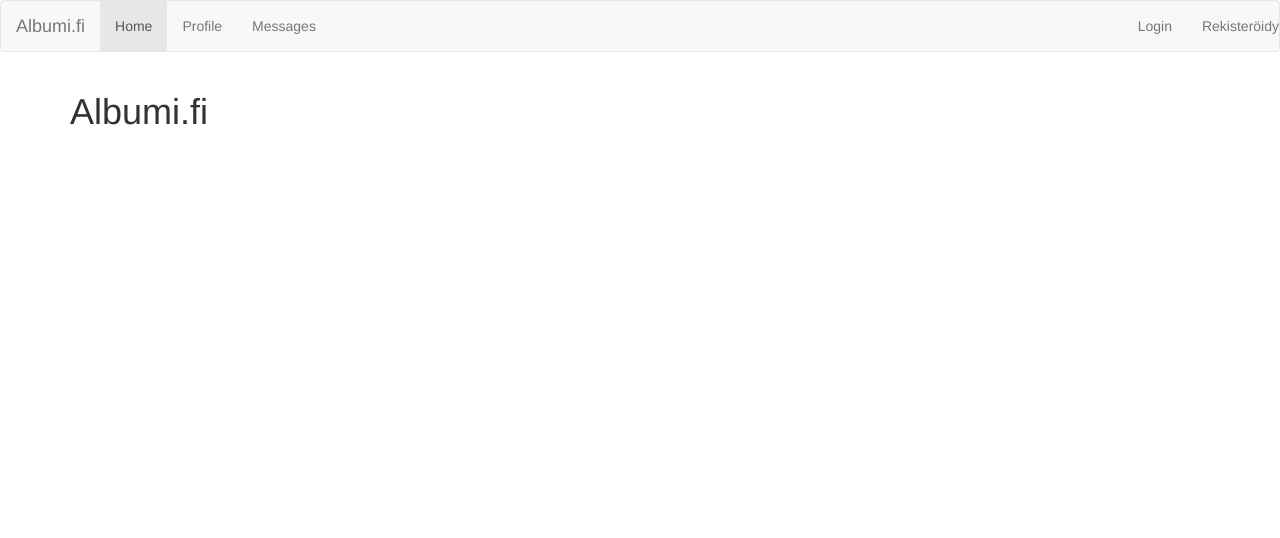
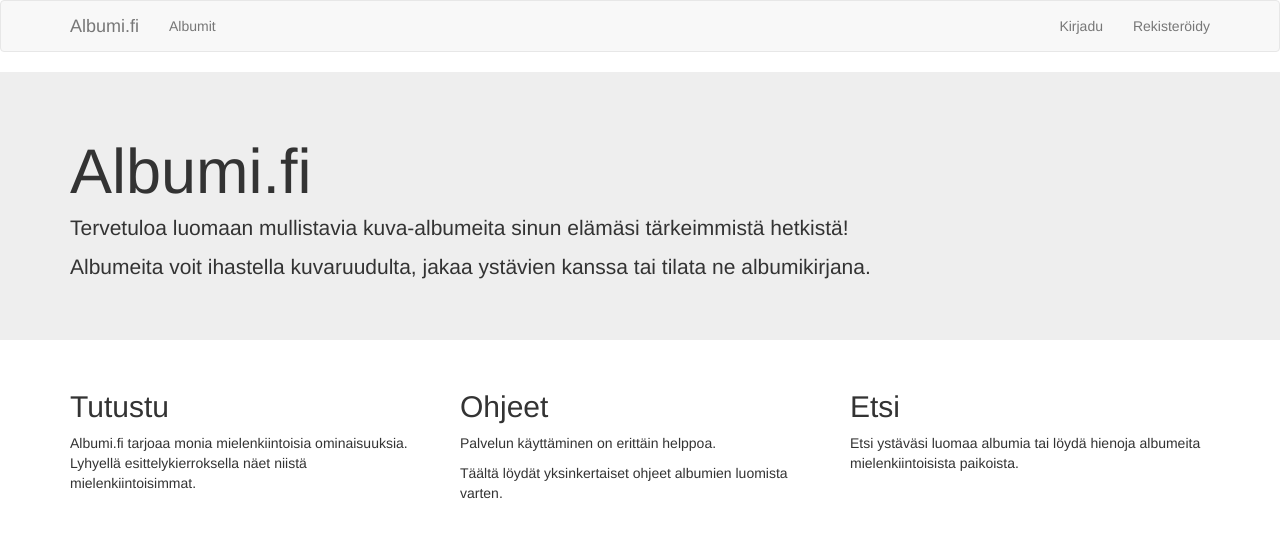
Before and after one commit to LKajan/albumiprojekti, a Django app: page /albumi/ in a window 1280 px wide. Shown: the top 538 px of the page. Run offline with Django 3.2, Linux system fonts and the light colour scheme; parts of the project's set-up code (start-up, migrations or seed data) failed here and were passed over; some libraries are stand-ins or nearby versions.

Commit message:
Sekalaisia ominaisuuksia käyttöliittymään. Tallennuksen tekeminen aloitettu. closes #14 #6 #12

```diff
--- a/albumiprojekti/albumi/fixtures/initial_data.json
+++ b/albumiprojekti/albumi/fixtures/initial_data.json
@@ -39,7 +39,9 @@
     "pk": 1,
     "model": "albumi.albumi",
     "fields": {
-        "nimi": "Ensimmainen testialbumi",
+        "nimi": "testialbumi",
+        "julkinen": true,
+        "julkinenUrlID": 789876515445,
         "kayttaja": 2,
         "koko_y": 424,
         "koko_x": 600
--- a/albumiprojekti/albumi/static/css/albumiLayout.css
+++ b/albumiprojekti/albumi/static/css/albumiLayout.css
@@ -21,3 +21,8 @@ canvas {
 canvas.over {
     border-style: dashed;
 }
+
+.muokattavaTeksti {
+	border:0;
+	width: 100%;
+}
--- a/albumiprojekti/albumi/templates/albumi/index.html
+++ b/albumiprojekti/albumi/templates/albumi/index.html
@@ -8,10 +8,30 @@
 
 {% block content %}
 
+<div class="jumbotron">
+	<div class="container">
+		<h1>Albumi.fi</h1>
+		<p>Tervetuloa luomaan mullistavia kuva-albumeita sinun elämäsi tärkeimmistä hetkistä!</p>
+		<p>Albumeita voit ihastella kuvaruudulta, jakaa ystävien kanssa tai tilata ne albumikirjana.</p>
+	</div>
+</div>
 <div class="container">
-	<div class="row">
-		<h1>Albumi.fi</h1>
-	</div>
+    <div class="row">
+        <div class="col-md-4">
+            <h2>Tutustu</h2>
+            <p>Albumi.fi tarjoaa monia mielenkiintoisia ominaisuuksia. Lyhyellä esittelykierroksella
+            näet niistä mielenkiintoisimmat.</p>
+        </div>
+        <div class="col-md-4">
+            <h2>Ohjeet</h2>
+            <p>Palvelun käyttäminen on erittäin helppoa.</p>
+            <p>Täältä löydät yksinkertaiset ohjeet albumien luomista varten.</p>
+        </div>
+        <div class="col-md-4">
+            <h2>Etsi</h2>
+            <p>Etsi ystäväsi luomaa albumia tai löydä hienoja albumeita mielenkiintoisista paikoista.</p>
+        </div>
+    </div>
 </div>
 
 {% endblock %}
--- a/albumiprojekti/albumi/templates/base.html
+++ b/albumiprojekti/albumi/templates/base.html
@@ -15,30 +15,35 @@
         <title>{% block title %}Template{% endblock %}</title>
     </head>
     <body>
-
         <nav class="navbar navbar-default" role="navigation">
+            <div class="container">
 				<!-- Brand and toggle get grouped for better mobile display -->
 				<div class="navbar-header">
-                <a class="navbar-brand" href="#">Albumi.fi</a>
+	                <a class="navbar-brand" href="/albumi">Albumi.fi</a>
 	            </div>
 				<ul class="nav navbar-nav">
-			    <li class="active"><a href="#">Home</a></li>
-			    <li><a href="#">Profile</a></li>
-			    <li><a href="#">Messages</a></li>
+	            {% if user.is_authenticated %}
+	                 <li><a href="/albumi/albumit">Omat albumit</a></li>
+	            {% else %}
+	                <li><a href="/albumi/albumit">Albumit</a></li>
+	            {% endif %}
 				</ul>
 				<ul class="nav navbar-nav navbar-right">
 				{% if user.is_authenticated %}
+                    <li><a href="/albumi/tilaukset">Omat tilaukset</a></li>
+			        <li><a href="/albumi/tili">Käyttäjätili</a></li>
 				    <li><a href="/albumi/logout">Kirjaudu ulos</a></li>
 				{% else %}
-                <li><a href="/albumi/login">Login</a></li>
+	                <li><a href="/albumi/login">Kirjadu</a></li>
 	                <li><a href="/albumi/rekisterointi">Rekisteröidy</a></li>
 				{% endif %}
 		        </ul>
+	        </div>
         </nav>
-        <div class="container">
+
         {% block content %}
 
         {% endblock %}
-        </div>
+
     </body>
 </html>
--- a/albumiprojekti/albumi/templates/registration/login.html
+++ b/albumiprojekti/albumi/templates/registration/login.html
@@ -2,6 +2,8 @@
 
 {% block content %}
 
+<div class="container">
+    <div class="row">
 		{% if form.errors %}
 		<p>Your username and password didn't match. Please try again.</p>
 		{% endif %}
@@ -22,5 +24,6 @@
 			<input type="submit" value="login" />
 			<input type="hidden" name="next" value="{{ next }}" />
 		</form>
-
+	</div>
+</div>
 {% endblock %}
--- a/albumiprojekti/albumi/urls.py
+++ b/albumiprojekti/albumi/urls.py
@@ -15,6 +15,9 @@ urlpatterns = patterns('',
     url(r'albumi/(\d+)/(\d+).json', albumJson),
     url(r'albumi/(\d+)/?$', albumi),
     url(r'albumi/(\d+)/muokkaa', albumiMuokkaus),
+    url(r'albumi/(uusi)/muokkaa', albumiMuokkaus),
+    url(r'albumit/?$', albumit),
+    url(r'tallenna/?$', tallennus),
     url(r'^rekisterointi/?$', rekisteroityminen, name='rekisterointi'),
     url(r'^login/?$', 'django.contrib.auth.views.login'),
     url(r'^logout/?$', 'django.contrib.auth.views.logout', {'next_page': '/albumi'})
--- a/albumiprojekti/albumi/views.py
+++ b/albumiprojekti/albumi/views.py
@@ -1,6 +1,5 @@
-from django.shortcuts import render, render_to_response, get_object_or_404, RequestContext
+from django.shortcuts import render, get_object_or_404
 from django.http import Http404, HttpResponse, HttpRequest, HttpResponseBadRequest, HttpResponseRedirect
-from django.contrib.auth import authenticate
 from django.contrib.auth import authenticate, login, logout
 from django.contrib.auth.decorators import login_required
 
@@ -13,22 +12,37 @@ import json
 
 
 def index(request):
-    return render_to_response("albumi/index.html")
+    return render(request, "albumi/index.html")
+
+
+def albumit(request):
+    user = request.user
+    if user.is_authenticated():
+        albumit = Albumi.objects.filter(kayttaja=user)
+    else:
+        albumit = Albumi.objects.filter(julkinen=True)
+
+    return render(request, 'albumi/albumit.html', {'albumit': albumit})
 
 
 def albumi(request, albumiId):
-    albumi = get_object_or_404(Albumi, pk=albumiId)
+    user = request.user
+    albumi = get_object_or_404(Albumi, julkinenUrlID=albumiId)
+    if albumi.julkinen or (user.is_authenticated() and albumi.kayttaja == user):
+        return render(request, 'albumi/albumi.html', {'albumi': albumi})
+    else:
+        return render(request, 'registration/login.html')
 
-    albumit = Albumi.objects.all()
-    return render(request, 'albumi/albumi.html', {'albumi': albumi,
-                                                  'albumit': albumit})
 
 @login_required
 def albumiMuokkaus(request, albumiId):
     user = request.user
+    if albumiId == 'uusi':
+        albumi = None
+    else:
+        albumi = get_object_or_404(Albumi, julkinenUrlID=albumiId)
 
-    albumi = get_object_or_404(Albumi, pk=albumiId)
-    if albumi.kayttaja == user:
+    if albumi is None or albumi.kayttaja == user:
         kuvat = Kuva.objects.filter(kayttaja=user)
         return render(request, 'albumi/albumiMuokkaus.html', {'albumi': albumi,
                                                               'kuvat': kuvat})
@@ -64,7 +78,8 @@ def albumJson(request, albumiId, sivunumero=None):
                  }
             if elementti.kuva:
                 e['kuva'] = {'id': elementti.kuva.pk,
-                             'url': elementti.kuva.url}
+                             'url': elementti.kuva.url,
+                             'nimi': elementti.kuva.nimi}
 
             if elementti.teksti:
                 e['teksti'] = {'id': elementti.teksti.pk,
@@ -81,10 +96,25 @@ def albumJson(request, albumiId, sivunumero=None):
     return HttpResponse(jsonData, content_type="application/json")
 
 
+def tallennus(request):
+    if not request.is_ajax():
+        return HttpResponse("Ei ajax")
+
+    json = request.raw_post_data
+    albumiData = json.loads(json)
+    if 'id' in albumiData:
+        albumi = Albumi.objects.get(pk=albumiData['id'])
+    else:
+        albumi = Albumi()
+
+    albumi.nimi = albumiData['nimi']
+    albumi.save()
+
+    return HttpResponse(status=201)
+
+
+
 def rekisteroityminen(request):
-    # Like before, get the request's context.
-    context = RequestContext(request)
-
     # A boolean value for telling the template whether the registration was successful.
     # Set to False initially. Code changes value to True when registration succeeds.
     registered = False
@@ -131,16 +161,12 @@ def rekisteroityminen(request):
         profile_form = KayttajaForm()
 
     # Render the template depending on the context.
-    return render_to_response(
-            'registration/rekisterointi.html',
-            {'user_form': user_form, 'profile_form': profile_form, 'registered': registered},
-            context)
+    return render(request, 'registration/rekisterointi.html', {'user_form': user_form,
+                                                               'profile_form': profile_form,
+                                                               'registered': registered})
 
 
 def user_login(request):
-    # Like before, obtain the context for the user's request.
-    context = RequestContext(request)
-
     # If the request is a HTTP POST, try to pull out the relevant information.
     if request.method == 'POST':
         # Gather the username and password provided by the user.
@@ -175,4 +201,4 @@ def user_login(request):
     else:
         # No context variables to pass to the template system, hence the
         # blank dictionary object...
-        return render_to_response('registration/login.html', {}, context)
+        return render(request, 'registration/login.html')
```
Also changed, not shown: albumiprojekti/albumi/models.py (+22 -1 lines), albumiprojekti/albumi/static/albumi.js (+59 -19 lines), albumiprojekti/albumi/static/albumiMuokkaus.js (+26 -2 lines), albumiprojekti/albumi/static/muokattavaAlbumi.js (+4 -5 lines), albumiprojekti/albumi/templates/albumi/albumi.html (+5 -16 lines), albumiprojekti/albumi/templates/albumi/albumiMuokkaus.html (+17 -9 lines), albumiprojekti/albumi/templates/albumi/albumit.html (added, +36 -0 lines), albumiprojekti/albumi/migrations/0009_auto__add_field_albumi_julkinen__add_field_albumi_julkinenUrlID.py (added). Lines whose indentation alone changed are shown as unchanged.
